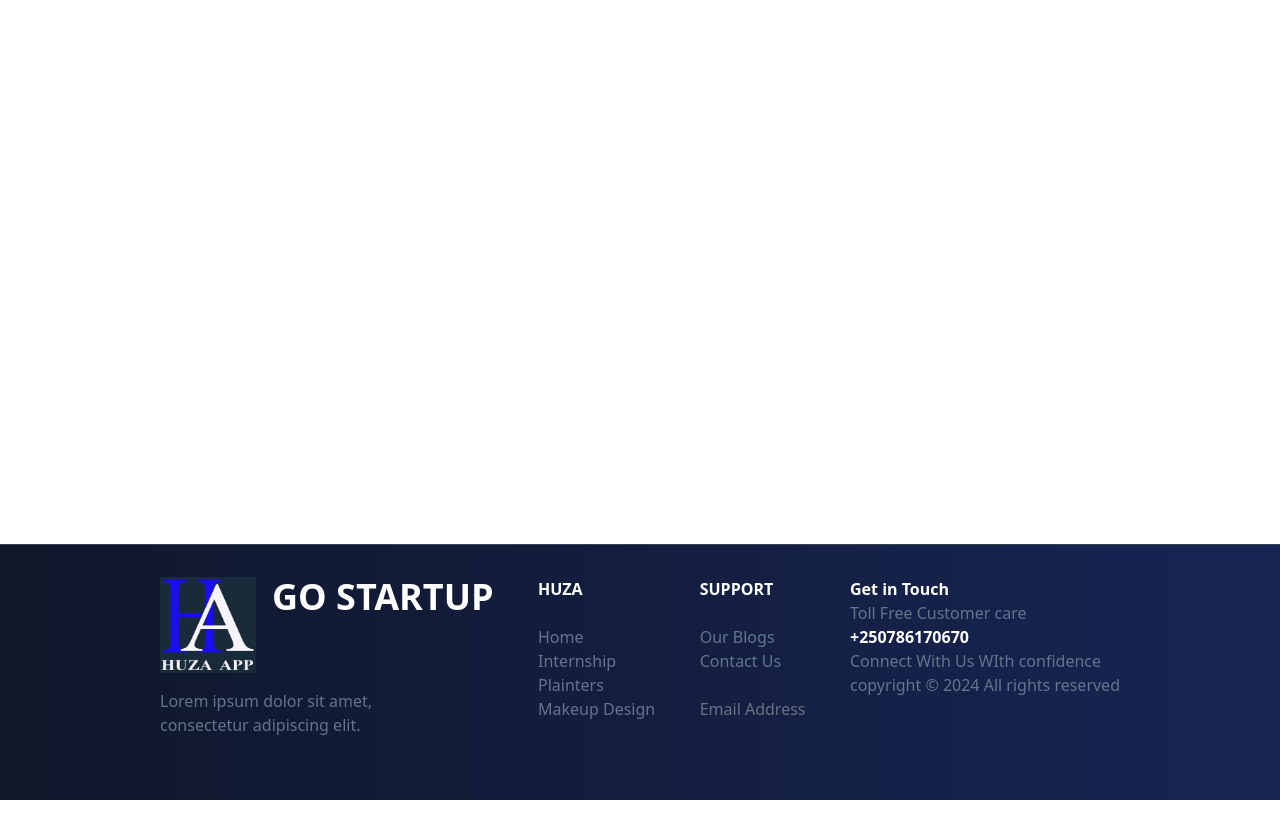
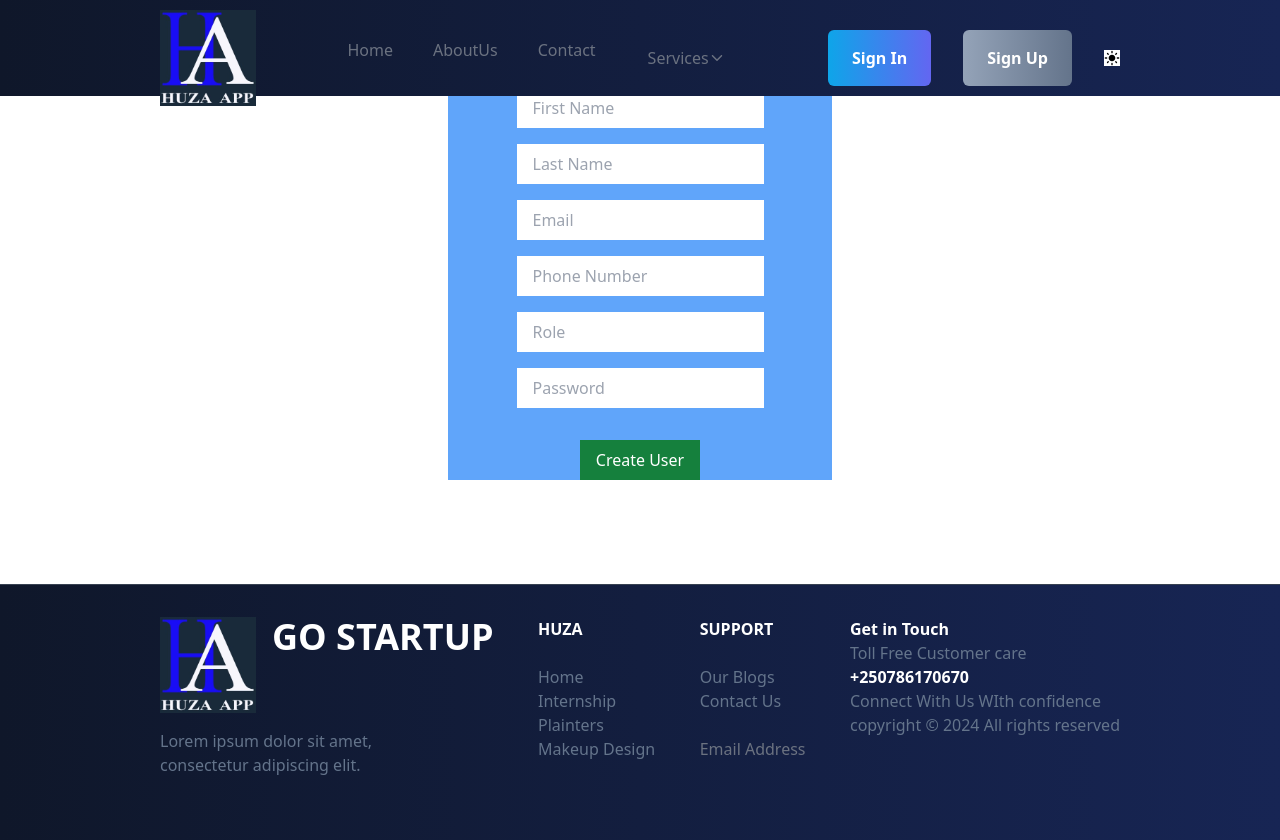
Before and after one commit to Nyiranez/Front-End-Huza-App, a React (Vite) app: page /user in a window 1280 px wide. Before the commit the page ends 800 px from the top, so only its background shows below. Built offline with nearby package versions, Linux system fonts and the light colour scheme.

Commit message:
i tried to fetch data using user form

```diff
--- a/package.json
+++ b/package.json
@@ -10,15 +10,15 @@
     "preview": "vite preview"
   },
   "dependencies": {
-
-    "@headlessui/react": "^2.0.3",
-
     "@emotion/react": "^11.11.4",
     "@emotion/styled": "^11.11.5",
+    "@headlessui/react": "^2.0.3",
+    "@hookform/resolvers": "^3.3.4",
     "@mui/material": "^5.15.17",
     "axios": "^1.6.8",
     "react": "^18.2.0",
     "react-dom": "^18.2.0",
+    "react-hook-form": "^7.51.4",
     "react-icons": "^5.2.1",
     "react-router-dom": "^6.23.0",
     "yup": "^1.4.0"
--- a/src/App.jsx
+++ b/src/App.jsx
@@ -18,6 +18,7 @@ import { Footer } from './assets/pages/footer'
 import ContextUser from './assets/pages/context';
 import Verify from './Pages/Components/Verify'
 import Homepage from './assets/pages/Homepage'
+import { User } from './assets/pages/user'
 function App() {
 
 
@@ -43,6 +44,7 @@ function App() {
                 <Route path="/Plainters" element={<Plainters />} />
                 <Route path="/ForgetPassword" element={<ForgetPassword/>}/>
                 <Route path="/verify" element={<Verify/>}/>
+                <Route path="/user" element={<User/>}/>
               </Route>
 
             </Routes>
--- a/src/Pages/Components/Signin.jsx
+++ b/src/Pages/Components/Signin.jsx
@@ -1,5 +1,6 @@
 import React, { useState } from 'react'
 import { Link } from 'react-router-dom'
+import axios from 'axios';
 import { useContext } from 'react'
 import { AppContext } from '../../assets/pages/context'
 const Signin = () => {
@@ -27,6 +28,8 @@ const Signin = () => {
     }
     setErrors(newErrors);
   }
+
+
   return (
     <div className={!mode ? 'bg-gradient-to-r from-slate-900 to-blue-950' : 'bg-white'}>
     <div class="mx-auto max-w-screen-xl px-4 py-16 sm:px-6 lg:px-8 h-[50rem] ">
--- /dev/null
+++ b/src/assets/pages/user.jsx
@@ -0,0 +1,72 @@
+import React, { useState } from 'react';
+import { userSchema } from './validation';
+import { yupResolver } from '@hookform/resolvers/yup';
+import { useForm } from 'react-hook-form';
+import axios from 'axios';
+
+export const User = () => {
+    const [firstname, setFirstName] = useState("");
+    const [lastName, setLastName] = useState("");
+    const [email, setEmail] = useState("");
+    const [phoneNumber, setPhoneNumber] = useState("");
+    const [role, setRole] = useState("");
+    const [password, setPassword] = useState("");
+    const { register, handleSubmit, formState: { errors } } = useForm({
+        resolver: yupResolver(userSchema),
+    });
+
+    const createUser = () => {
+
+        const User = { firstname, lastName, email, phoneNumber, role, password };
+        console.log(User)
+        axios({
+            method: 'POST',
+            url: "https://huza-backend-app-api-9.onrender.com/api/user/create",
+            headers :{
+                "Content-Type": "application/json",
+            },
+            data: {
+                firstname : firstname,
+                lastName : lastName,
+                email : email,
+                phoneNumber: phoneNumber,
+                role : role,
+                password : password,
+
+
+            },
+        }).then(response => {
+            console.log(response.data)
+        }).catch((err)=>{
+ console.log(err);
+        })
+
+    };
+
+    return (
+        <div className='flex flex-col items-center mt-10'>
+
+            <form onSubmit={handleSubmit(createUser)} className='bg-blue-400 h-fit w-96 flex flex-col items-center mt-8'>
+                <input type="text" placeholder='First Name' name="firstName" {...register("firstName")} onChange={(e) => { setFirstName(e.target.value) }} className='mt-4 pl-4 pb-2 pt-2' />
+                <p className='text-red-600'>{errors.firstName?.message}</p>
+
+                <input type="text" placeholder='Last Name' name="lastName" {...register("lastName")} onChange={(e) => { setLastName(e.target.value) }} className='mt-4 pl-4 pb-2 pt-2' />
+                <p className='text-red-600'>{errors.lastName?.message}</p>
+
+                <input type="text" placeholder='Email' name="email" {...register("email")} onChange={(e) => { setEmail(e.target.value) }} className='mt-4 pl-4 pb-2 pt-2' />
+                <p className='text-red-600'>{errors.email?.message}</p>
+
+                <input type="text" placeholder='Phone Number' name="phoneNumber" {...register("phoneNumber")} onChange={(e) => { setPhoneNumber(e.target.value) }} className='mt-4 pl-4 pb-2 pt-2' />
+                <p className='text-red-600'>{errors.phoneNumber?.message}</p>
+
+                <input type="text" placeholder='Role' name="role" {...register("role")} onChange={(e) => { setRole(e.target.value) }} className='mt-4 pl-4 pb-2 pt-2' />
+                <p className='text-red-600'>{errors.role?.message}</p>
+
+                <input type="password" placeholder='Password' name="password" {...register("password")} onChange={(e) => { setPassword(e.target.value) }} className='mt-4 pl-4 pb-2 pt-2' />
+                <p className='text-red-600'>{errors.password?.message}</p>
+
+                <button type="submit" className='mt-8 bg-green-700 text-white px-4 py-2'>Create User</button>
+            </form>
+        </div>
+    );
+};
--- /dev/null
+++ b/src/assets/pages/validation.jsx
@@ -0,0 +1,11 @@
+import * as yup from 'yup'
+
+export const userSchema = yup.object().shape({
+    firstName: yup.string().required(),
+    lastName: yup.string().required(),
+    email: yup.string().email().required(),
+    phoneNumber: yup.string().min(10). max(10).required(),
+    role: yup.string().required(),
+    password: yup.string().min(4).max(8).required(),
+
+});
```
Also changed, not shown: 1 other file (tests, documents, lock files or other folders).
